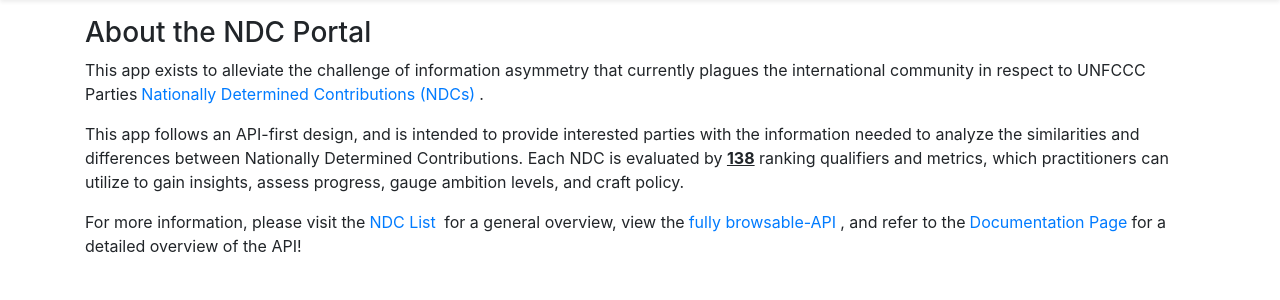
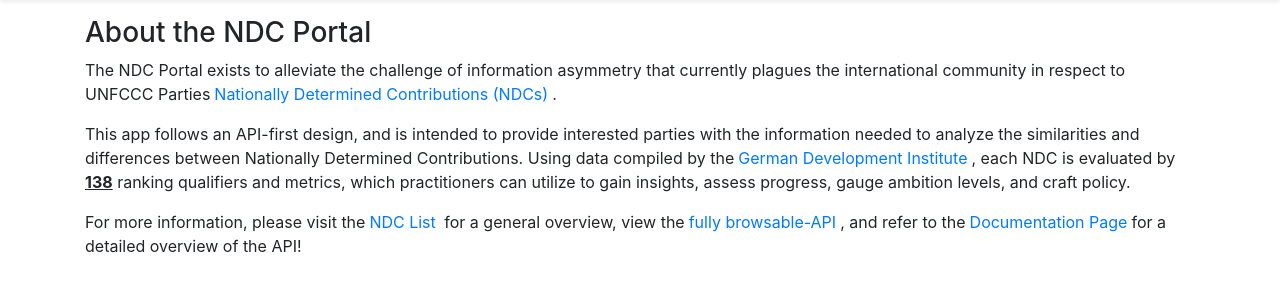
Before and after one commit to mjohnson518/ndc-api, a Django app: page /about/ in a window 1280 px wide. Shown: the part 73-373 px from the top of the page. Run offline with Django 3.2, Linux system fonts and the light colour scheme; parts of the project's set-up code (start-up, migrations or seed data) failed here and were passed over; some libraries are stand-ins or nearby versions.

Commit message:
about/ update

```diff
--- a/templates/about.html
+++ b/templates/about.html
@@ -4,7 +4,7 @@
 
 {% block content %}
   <h3>About the NDC Portal</h3>
-  <p> This app exists to alleviate the challenge of information asymmetry that currently plagues the international community in respect to UNFCCC Parties<a class="p-1" href="https://www4.unfccc.int/sites/NDCStaging/Pages/Home.aspx">Nationally Determined Contributions (NDCs)</a>.</p>
-  <p> This app follows an API-first design, and is intended to provide interested parties with the information needed to analyze the similarities and differences between Nationally Determined Contributions. Each NDC is evaluated by <u><b>138</b></u> ranking qualifiers and metrics, which practitioners can utilize to gain insights, assess progress, gauge ambition levels, and craft policy.</p>
+  <p> The NDC Portal exists to alleviate the challenge of information asymmetry that currently plagues the international community in respect to UNFCCC Parties<a class="p-1" href="https://www4.unfccc.int/sites/NDCStaging/Pages/Home.aspx">Nationally Determined Contributions (NDCs)</a>.</p>
+  <p> This app follows an API-first design, and is intended to provide interested parties with the information needed to analyze the similarities and differences between Nationally Determined Contributions. Using data compiled by the<a class='p-1' href="https://klimalog.die-gdi.de/">German Development Institute</a>, each NDC is evaluated by <u><b>138</b></u> ranking qualifiers and metrics, which practitioners can utilize to gain insights, assess progress, gauge ambition levels, and craft policy.</p>
   <p> For more information, please visit the<a class="p-1" href="{% url 'NDC_list' %}">NDC List</a> for a general overview, view the<a class="p-1" href="{% url 'schema-swagger-ui' %}">fully browsable-API</a>, and refer to the<a class="p-1" href="{% url 'schema-redoc' %}">Documentation Page</a>for a detailed overview of the API!</p>
 {% endblock content %}
```
